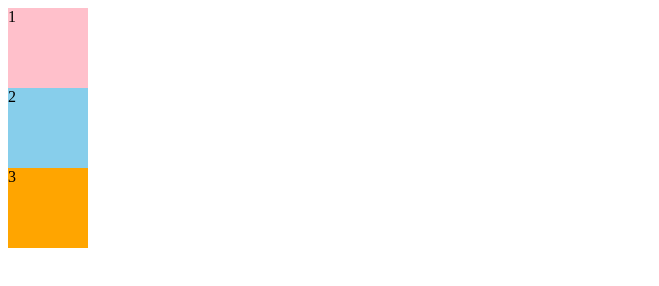
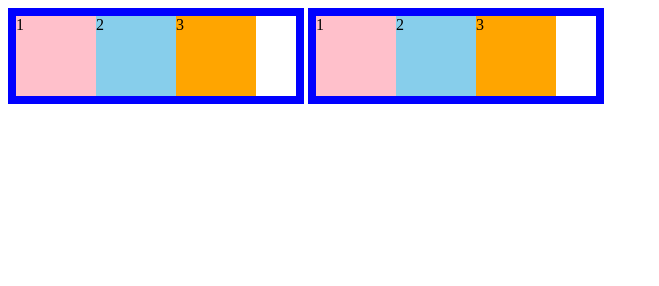
Before and after one commit to umedanaoyuki/BasicFlexBox, a plain HTML site: page index.html in a window 1280 px wide. Shown: the whole page, without its empty margins (0-659 px from the left). Drawn offline with Linux system fonts and the light colour scheme.

Commit message:
flexbox設置

```diff
--- a/index.html
+++ b/index.html
@@ -8,8 +8,15 @@
   <link rel="stylesheet" href="style.css">
 </head>
 <body>
-  <div class="item-1">1</div>
-  <div class="item-2">2</div>
-  <div class="item-3">3</div>
+  <div class="container">
+    <div class="item-1">1</div>
+    <div class="item-2">2</div>
+    <div class="item-3">3</div>
+  </div>
+  <div class="container">
+    <div class="item-1">1</div>
+    <div class="item-2">2</div>
+    <div class="item-3">3</div>
+  </div>
 </body>
 </html>
--- a/style.css
+++ b/style.css
@@ -1,4 +1,10 @@
 @charset "utf-8";
+
+.container {
+  border: 8px solid blue;
+  display: inline-flex;
+  width: 280px;
+}
 
 .item-1 {
   width: 80px;
```
